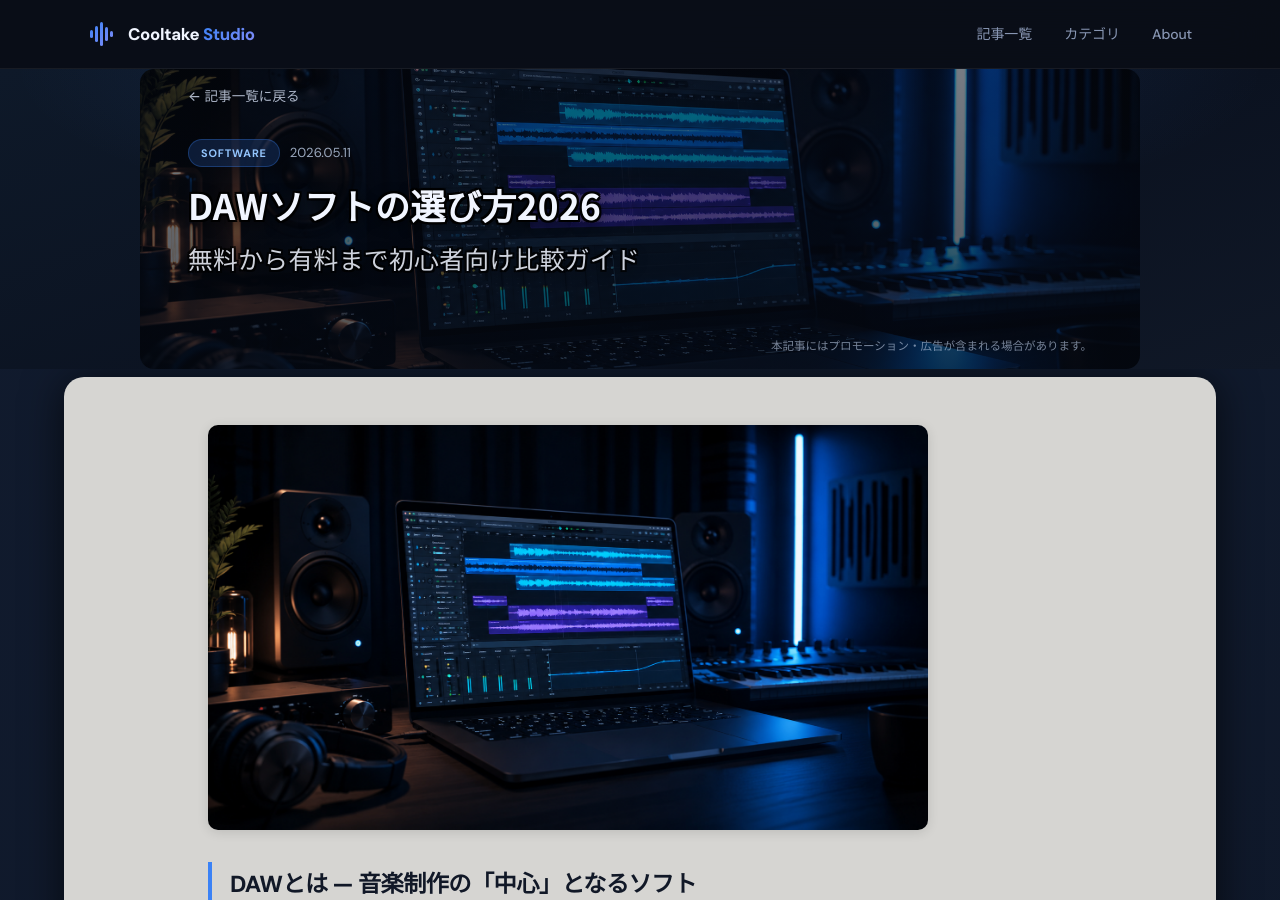
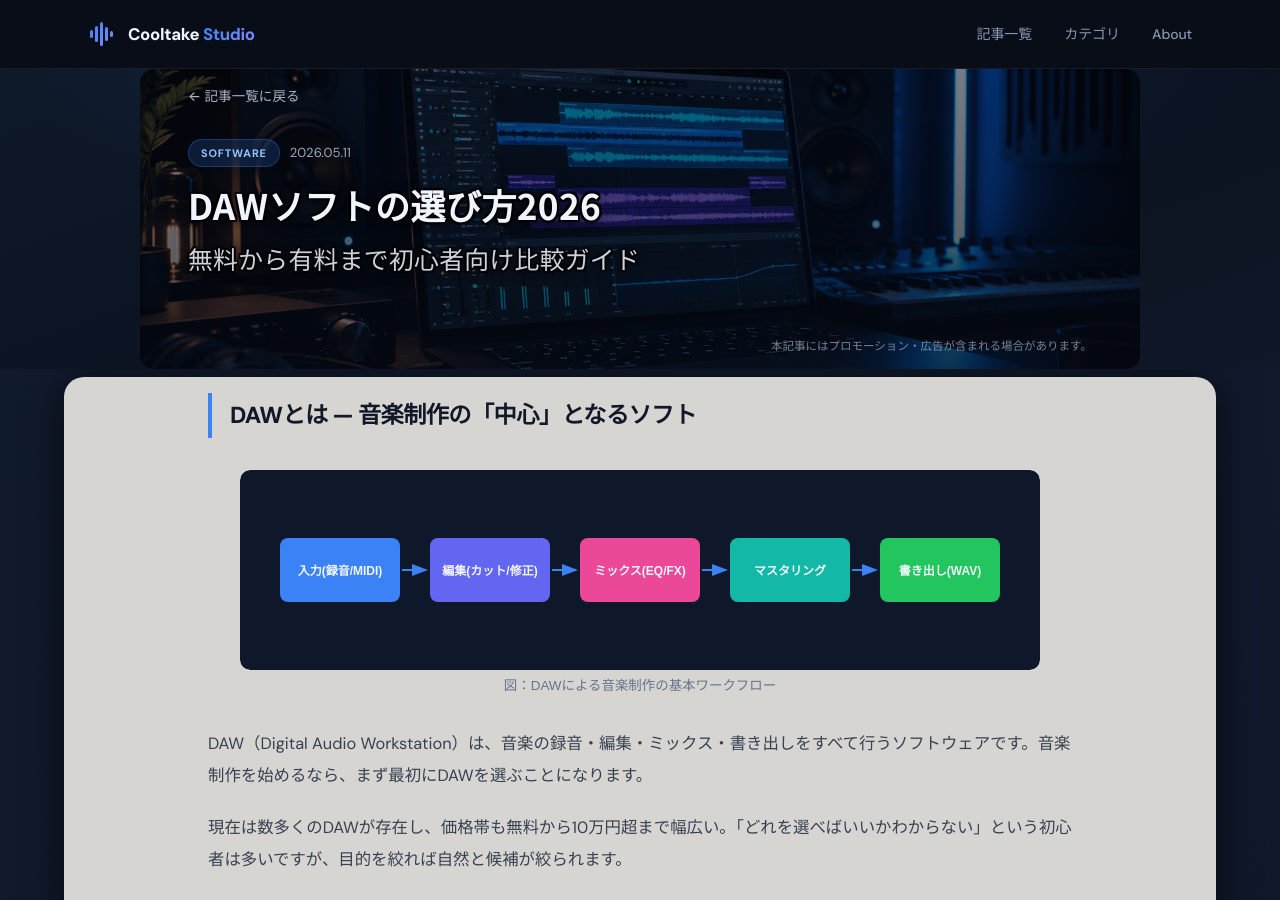
Before and after one commit to cooltake/cooltake.github.io, a Jekyll site: the page built from _posts/2026-05-11-daw-guide.md, in a window 1280 px wide and 900 px high. Built offline with Jekyll 4.4.1, drawn with Linux system fonts in a browser that asks for light colours; some web fonts are replaced.

Commit message:
Remove hero figure from article body top (2026-05-11-daw-guide.md)

```diff
--- a/_posts/2026-05-11-daw-guide.md
+++ b/_posts/2026-05-11-daw-guide.md
@@ -7,11 +7,6 @@ categories: [software]
 tags: [DAW, GarageBand, Cubase, Ableton, Logic Pro, 初心者]
 image: /assets/images/thumb-daw.png
 ---
-<figure style="margin: 2rem 0; text-align: center;">
-  <img src="{{ site.baseurl }}/assets/images/thumb-daw.png"
-       alt="DAWソフトウェア"
-       style="width: 100%; max-width: 720px; border-radius: 10px; box-shadow: 0 2px 12px rgba(0,0,0,0.12);">
-</figure>
 
 ## DAWとは — 音楽制作の「中心」となるソフト
 
```
